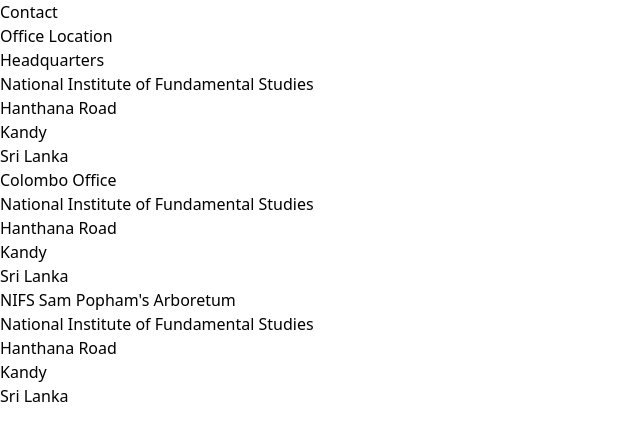
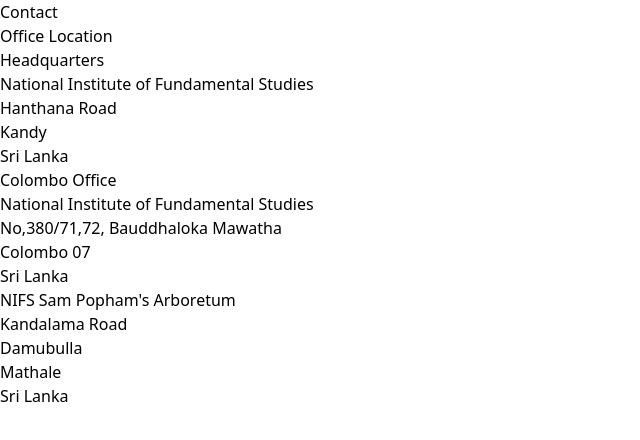
Before and after one commit to BackendExpert/contact-nifs, a React (Vite) app: page / in a window 1280 px wide. Shown: the top 440 px of the page, without its empty margins (0-640 px from the left). Built offline with nearby package versions, Linux system fonts and the light colour scheme.

Commit message:
Update
Co-Authored-By: JehanKandy  <jehankandy@gmail.com>

```diff
--- a/src/contact/Contact.tsx
+++ b/src/contact/Contact.tsx
@@ -18,17 +18,17 @@
           <p className="">Colombo Office</p>
           <div className="">
             <p>National Institute of Fundamental Studies</p>
-            <p>Hanthana Road</p>
-            <p>Kandy</p>
+            <p>No,380/71,72, Bauddhaloka Mawatha</p>
+            <p>Colombo 07</p>
             <p>Sri Lanka</p>
           </div>
         </div>
         <div className="">
           <p className="">NIFS Sam Popham's Arboretum</p>
           <div className="">
-            <p>National Institute of Fundamental Studies</p>
-            <p>Hanthana Road</p>
-            <p>Kandy</p>
+            <p>Kandalama Road</p>
+            <p>Damubulla</p>
+            <p>Mathale</p>
             <p>Sri Lanka</p>
           </div>
         </div>
```
